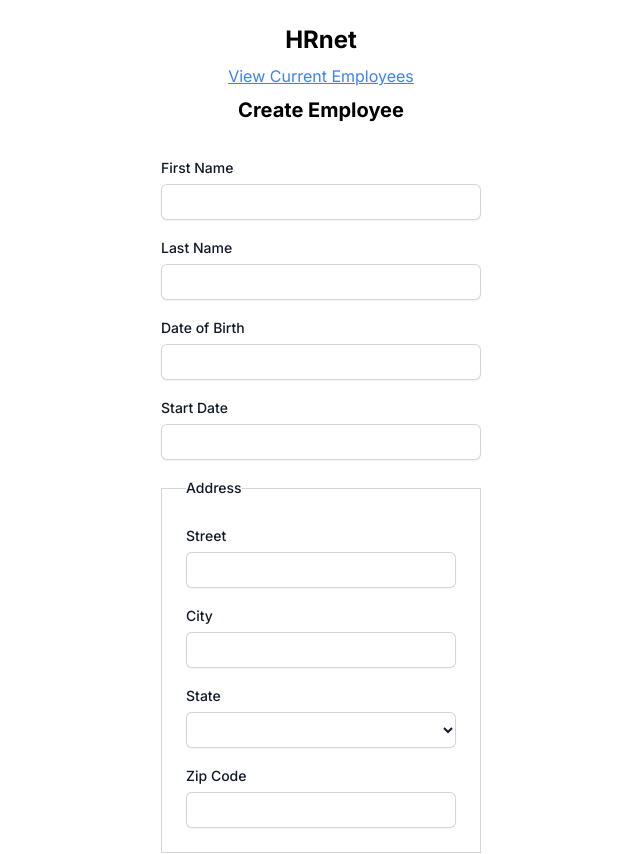
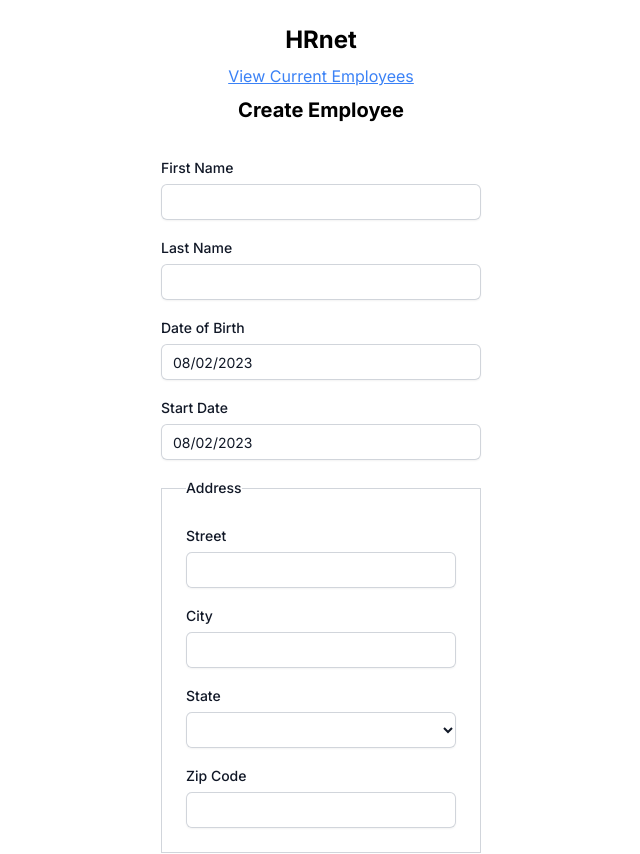
Before and after one commit to gcorbelin/HR-Net, a Next.js app: page / in a window 1280 px wide. Shown: the top 854 px of the page, without its empty margins (319-959 px from the left). Built offline with nearby package versions, Linux system fonts and the light colour scheme.

Commit message:
✨ Use DatePicker in form

```diff
--- a/app/globals.css
+++ b/app/globals.css
@@ -5,7 +5,7 @@
 @layer components {
   fieldset,
   .input-group {
-    @apply mb-4;
+    @apply mb-4 flex flex-col;
   }
   .input {
     @apply mt-1 shadow-sm block w-full h-9 bg-white rounded-md border-0 py-1.5 px-3 text-gray-900 ring-1 ring-inset ring-gray-300 placeholder:text-gray-400 focus:ring-2 focus:ring-inset focus:ring-indigo-600 sm:text-sm sm:leading-6;
--- a/app/page.tsx
+++ b/app/page.tsx
@@ -1,6 +1,14 @@
+"use client";
+import { forwardRef, useState } from "react";
 import Link from "next/link";
+import DatePicker from "react-datepicker";
+
+import "react-datepicker/dist/react-datepicker.css";
 
 export default function Home() {
+  const [dateOfBirth, setDateOfBirth] = useState(new Date());
+  const [startDate, setStartDate] = useState(new Date());
+
   return (
     <main className="p-6">
       <div className="max-w-xs mx-auto">
@@ -33,14 +41,29 @@ export default function Home() {
             <label className="label" htmlFor="date-of-birth">
               Date of Birth
             </label>
-            <input id="date-of-birth" type="text" className="input" />
+            <DatePicker
+              id="date-of-birth"
+              className="input"
+              selected={dateOfBirth}
+              showMonthDropdown
+              showYearDropdown
+              onChange={(date: Date) => setDateOfBirth(date)}
+              maxDate={new Date()}
+            />
           </div>
 
           <div className="input-group">
             <label className="label" htmlFor="start-date">
               Start Date
             </label>
-            <input id="start-date" type="text" className="input" />
+            <DatePicker
+              id="start-date"
+              className="input"
+              selected={startDate}
+              showMonthDropdown
+              showYearDropdown
+              onChange={(date: Date) => setStartDate(date)}
+            />
           </div>
 
           <fieldset className="flex flex-col p-6 border border-gray-300">
```
